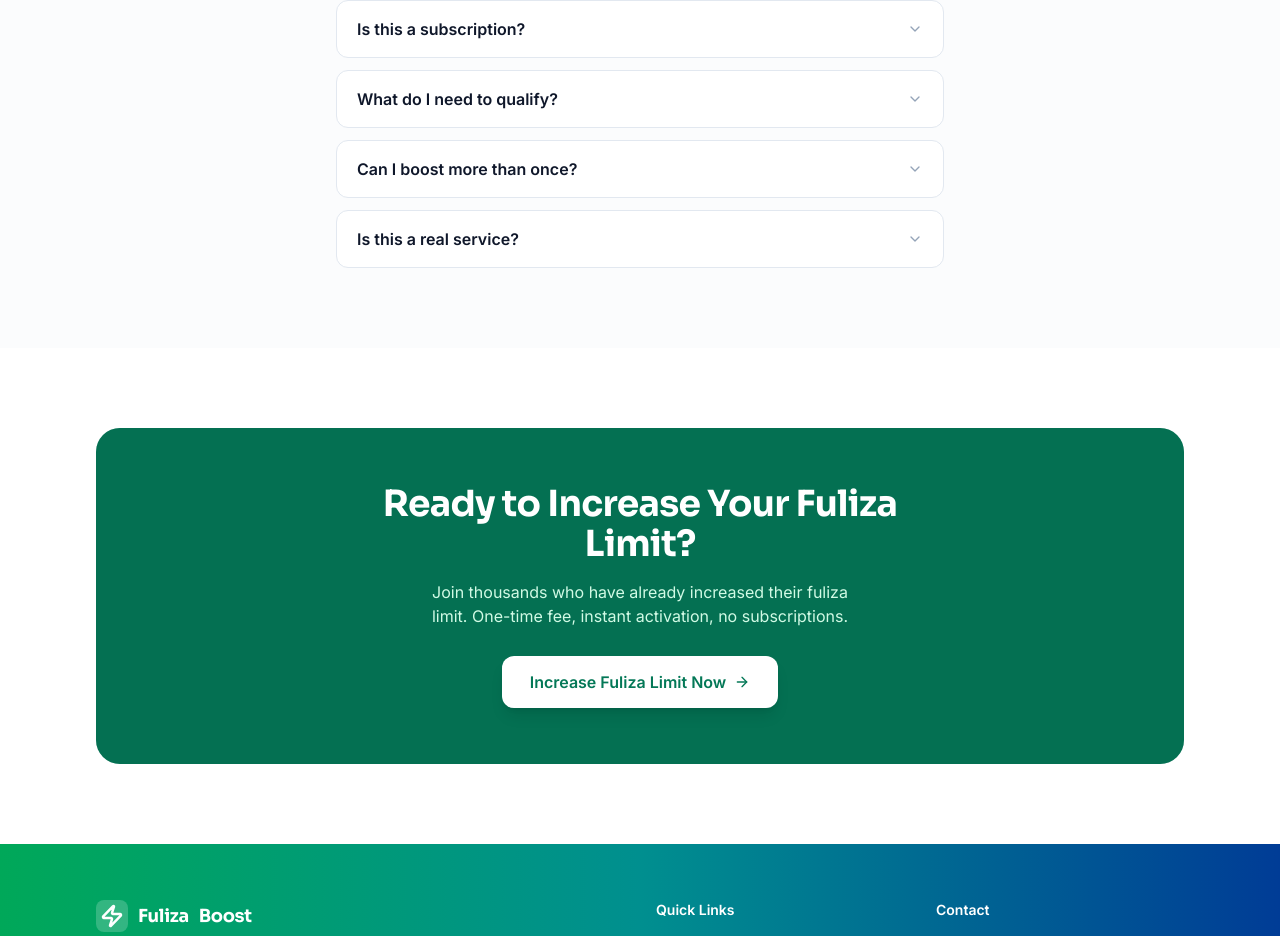
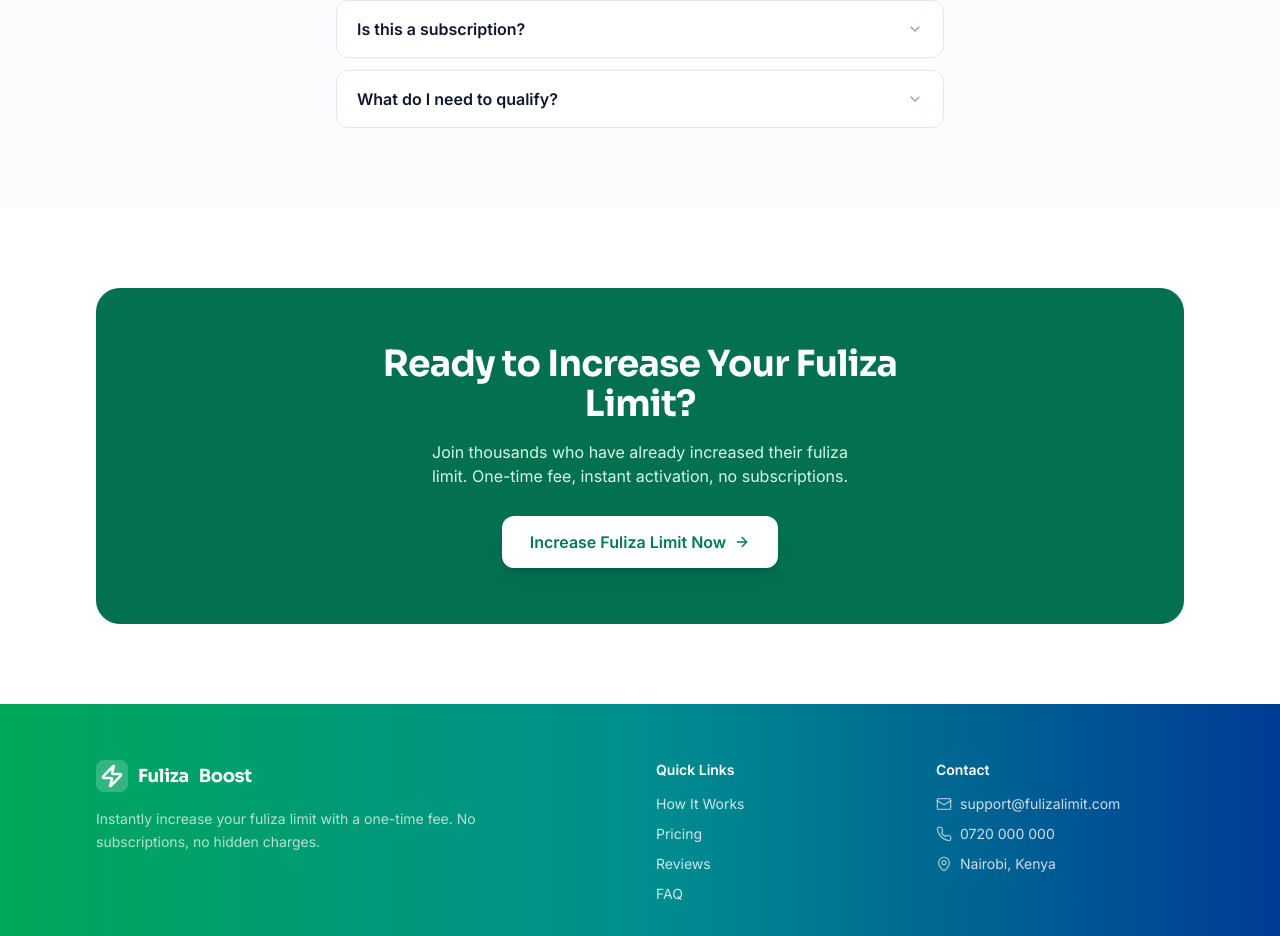
Before and after one commit to nyongi752-ship-it/safaricomfulizalimit, a React (Vite) app: page / in a window 1280 px wide. Shown: the part 3929-4865 px from the top of the page. Built offline with nearby package versions, Linux system fonts and the light colour scheme.

Commit message:
Remove last two FAQ entries

```diff
--- a/src/data/content.ts
+++ b/src/data/content.ts
@@ -83,16 +83,6 @@ export const faqs: FAQItem[] = [
     question: 'What do I need to qualify?',
     answer: 'An active mobile money account with a good repayment history. The better your history, the higher the limit you can unlock.',
   },
-  {
-    id: 'f5',
-    question: 'Can I boost more than once?',
-    answer: 'Yes. As you continue using mobile money and repaying on time, you become eligible for higher tiers. You can boost again after your current limit is fully utilized and repaid.',
-  },
-  {
-    id: 'f6',
-    question: 'Is this a real service?',
-    answer: 'No. This is a fictional, educational demo built for learning web development. It is not affiliated with any real mobile money provider, and no actual transactions take place.',
-  },
 ];
 
 export interface ActivityItem {
```
